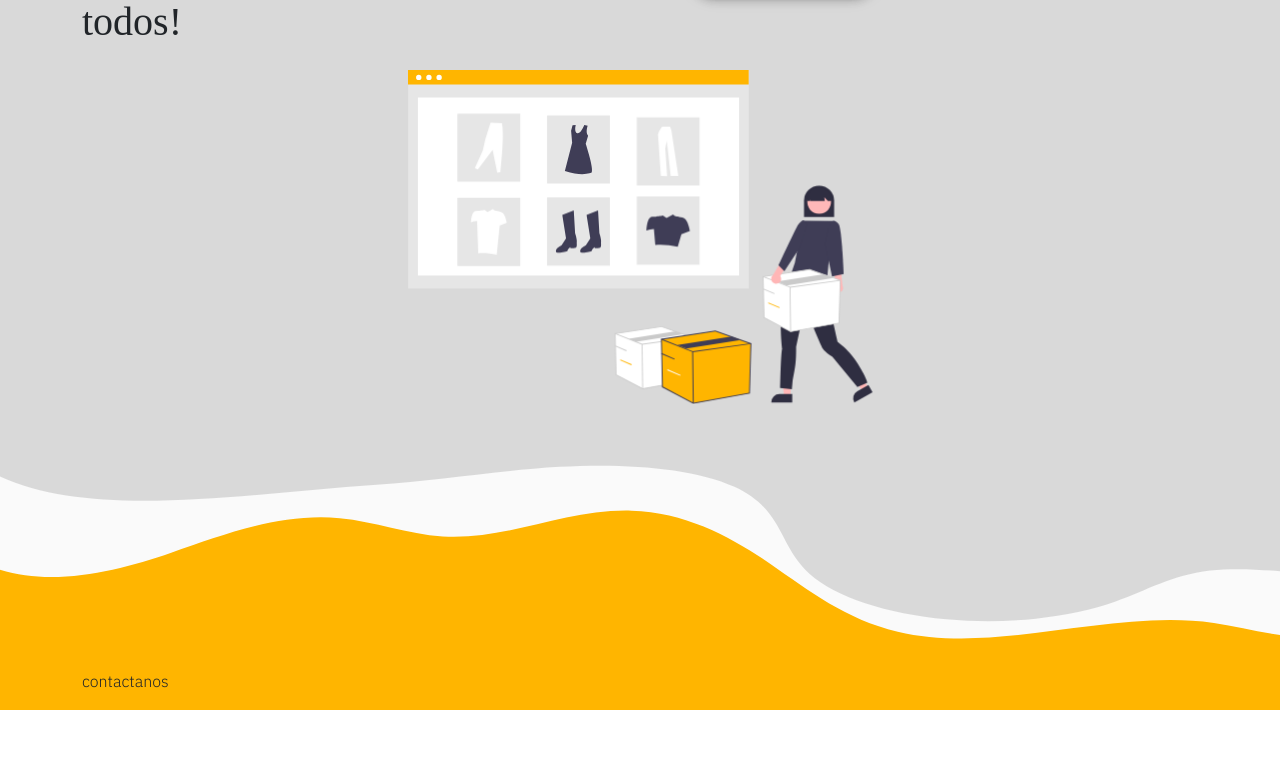
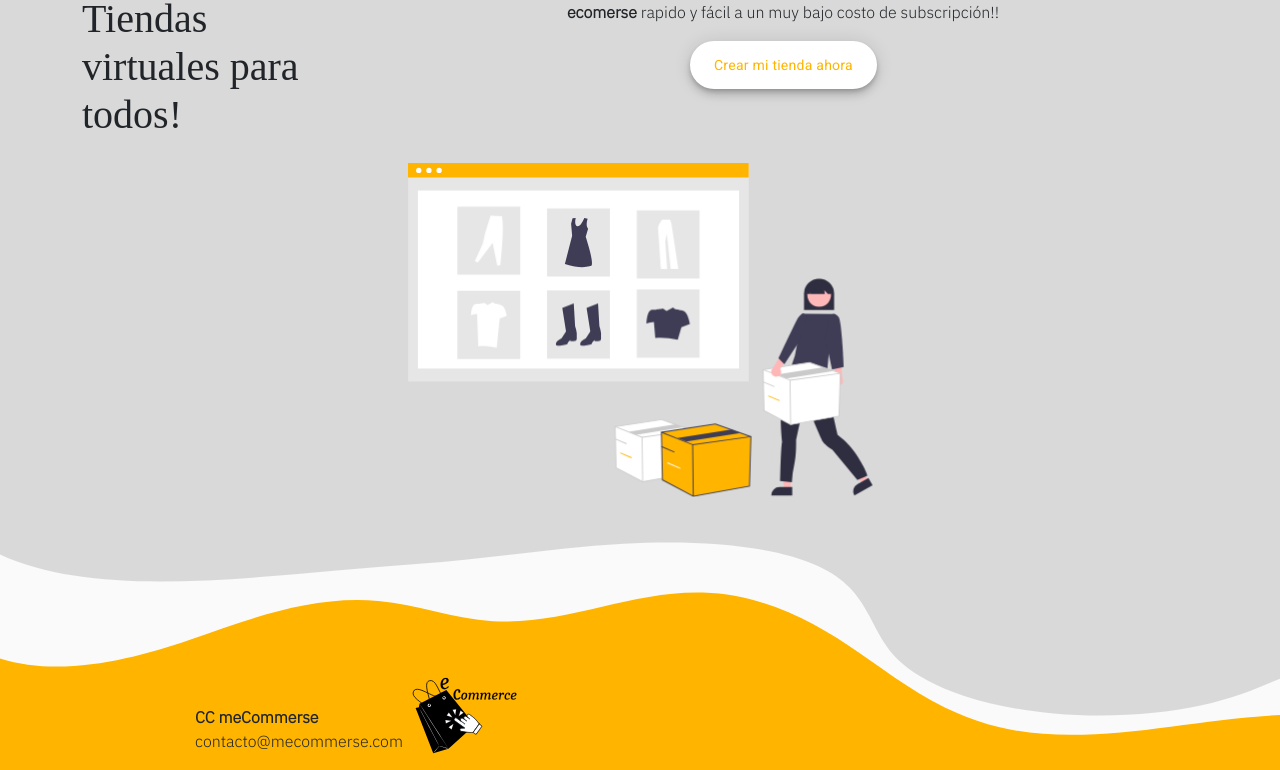
Before and after one commit to GsusLara/mECommerce-ts, a Next.js app: page / in a window 1280 px wide. Shown: the part 1066-1836 px from the top of the page. Before the commit the page ends 1776 px from the top, so only its background shows below. Built offline with nearby package versions, Linux system fonts and the light colour scheme.

Commit message:
footer finalizado

```diff
--- a/components/about/about.scss
+++ b/components/about/about.scss
@@ -1,5 +1,6 @@
 .about {
   position: relative;
+  height: 100vh;
 }
 .about h1 {
   font-family: "Oswald";
--- a/components/layouts/footer/footer.scss
+++ b/components/layouts/footer/footer.scss
@@ -1,3 +1,3 @@
 footer{
-    background: #ffb500;
+    height: 180px;
 }
--- a/components/layouts/footer/footer.tsx
+++ b/components/layouts/footer/footer.tsx
@@ -4,8 +4,21 @@ type Props = {};
 
 export default function Footer({}: Props) {
   return (
-    <footer className="container-fluid">
-      <div className="container pb-3">contactanos</div>
+    <footer className="container-fluid d-flex align-items-end">
+      <div className="container p-0">
+        <div className="col-12 col-md-6 ps-2 pb-2 d-flex justify-content-end justify-content-md-center">
+          <div className="pt-5 pb-2">
+            <span>
+              <strong> CC meCommerse </strong>
+            </span>{" "}
+            <br />
+            <span>contacto@mecommerse.com</span>
+          </div>
+          <div className="d-flex align-items-end pb-2">
+            <img src="/logoMono.svg" alt="mecommerse" height={"80"} />
+          </div>
+        </div>
+      </div>
     </footer>
   );
 }
--- a/components/layouts/navbar/navbar.tsx
+++ b/components/layouts/navbar/navbar.tsx
@@ -6,7 +6,7 @@ export default function Navbar({}: Props) {
   return (
     <nav className="navbar navbar-expand-lg navbar-light">
   <div className="container">
-    <a className="navbar-brand" href="#"> <img  className="logo m-0 p-0" src="/Logo.svg" alt="mecommerce" /> </a>
+    <a className="navbar-brand" href="#"> <img  className="logo m-0 p-0" src="/logoMono.svg" alt="mecommerce" /> </a>
     <button className="navbar-toggler" type="button" data-bs-toggle="collapse" data-bs-target="#navbarText" aria-controls="navbarText" aria-expanded="false" aria-label="Toggle navigation">
       <span className="navbar-toggler-icon"></span>
     </button>
--- a/pages/index.tsx
+++ b/pages/index.tsx
@@ -16,8 +16,9 @@ const Home: NextPage = () => {
       </main>
       <section id="info">
         <About />
+        <Footer/>
       </section>
-      <Footer/>
+
     </>
   );
 };
--- a/styles/globals.scss
+++ b/styles/globals.scss
@@ -33,5 +33,5 @@ body {
   background-image: url("/backgroundAbout.svg");
   background-size: cover;
   background-repeat: no-repeat;
-  min-height: calc(100vh + 80px);
+  min-height: calc(100vh + 180px);
 }
```
Also changed, not shown: public/logoMono.svg (added).
